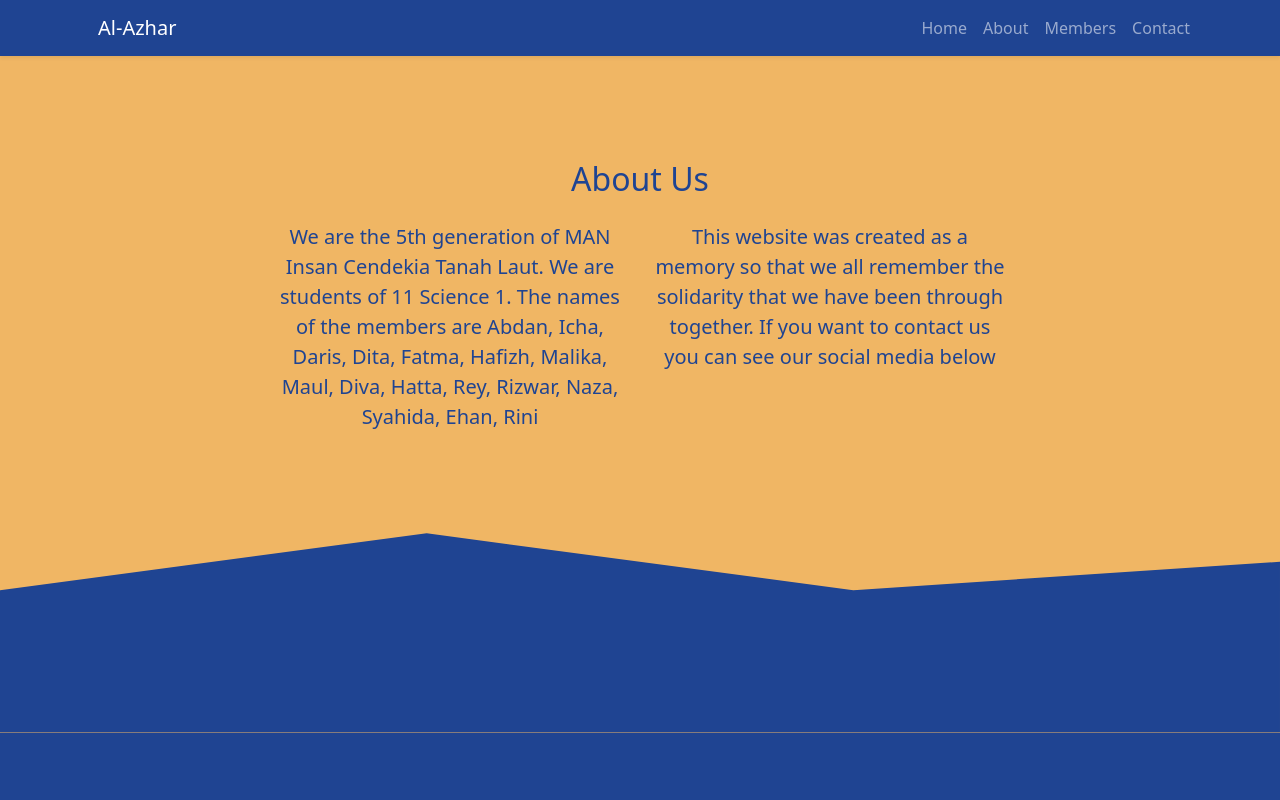
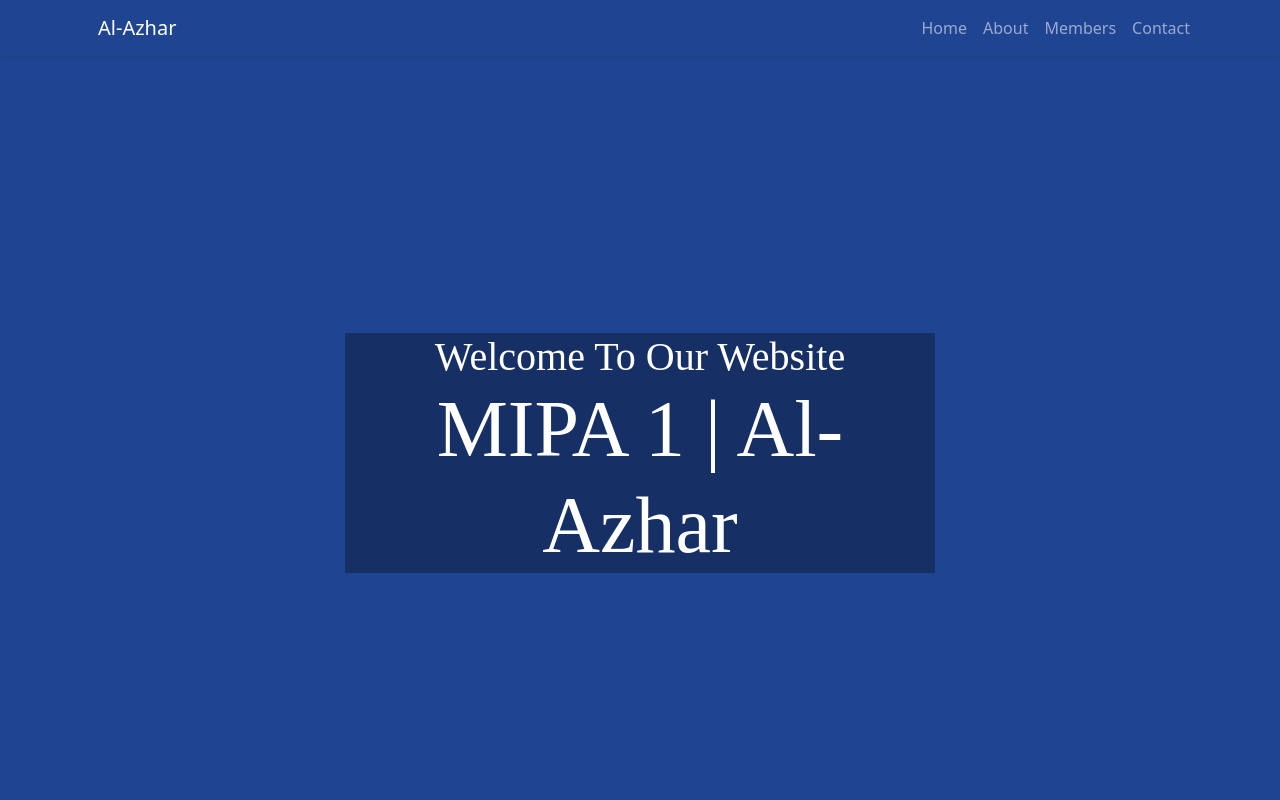
Before and after one commit to alazharict/alazharict.github.io, a plain HTML site: page index.html in a window 1280 px wide. Shown: the top 800 px of the page. Drawn offline with nearby package versions, Linux system fonts and the light colour scheme.

Commit message:
menambahkan background

```diff
--- a/index.html
+++ b/index.html
@@ -45,7 +45,12 @@
     <!-- Akhir Navbar -->
 
     <!-- Jumbotron -->
-
+    <div class="container-fluid banner">
+      <div class="container text-center">
+        <h4 class="display-6 transparent">Welcome To Our Website</h4>
+        <h3 class="display-1 transparent">MIPA 1 | Al-Azhar</h3>
+      </div>
+    </div>
     <!-- Akhir Jumbotron -->
 
     <!-- About -->
```
